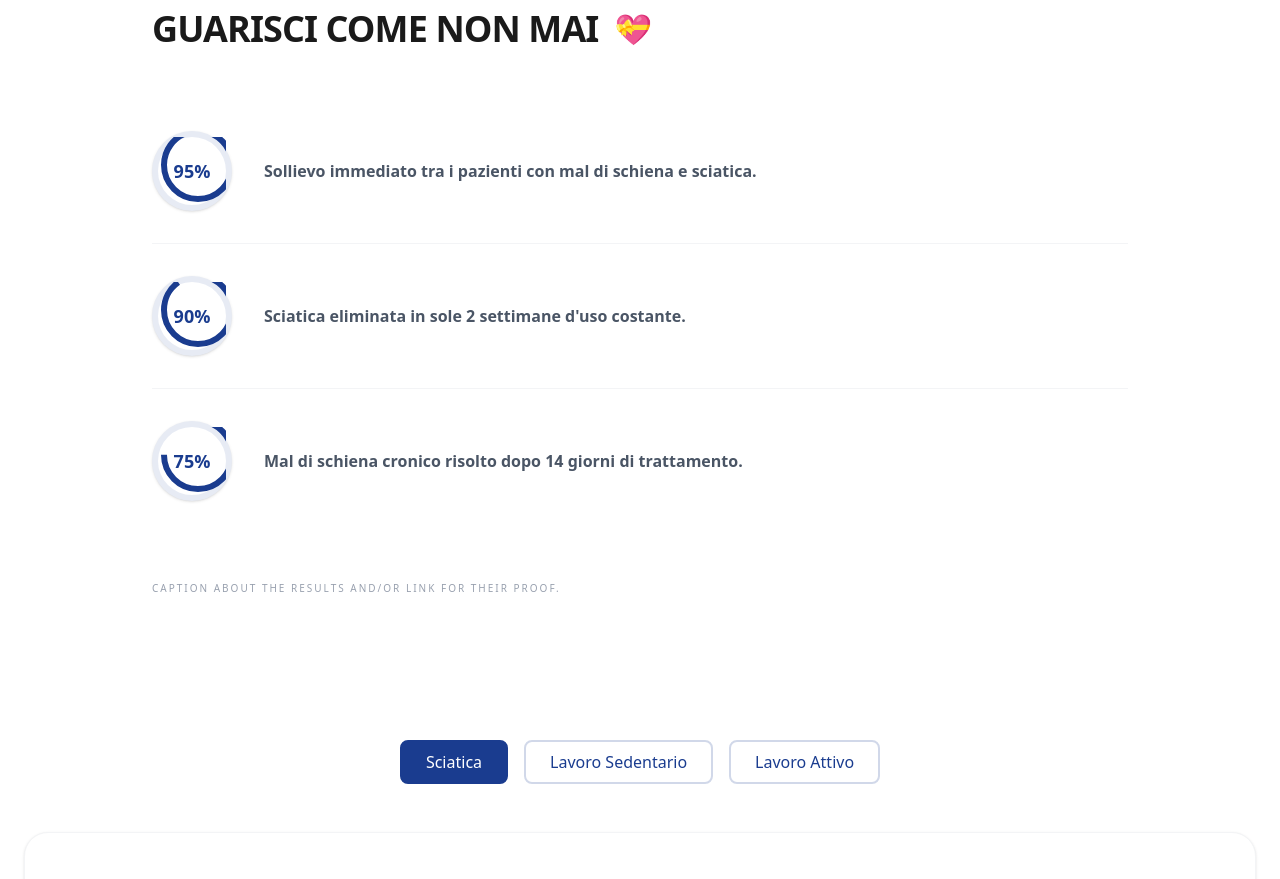
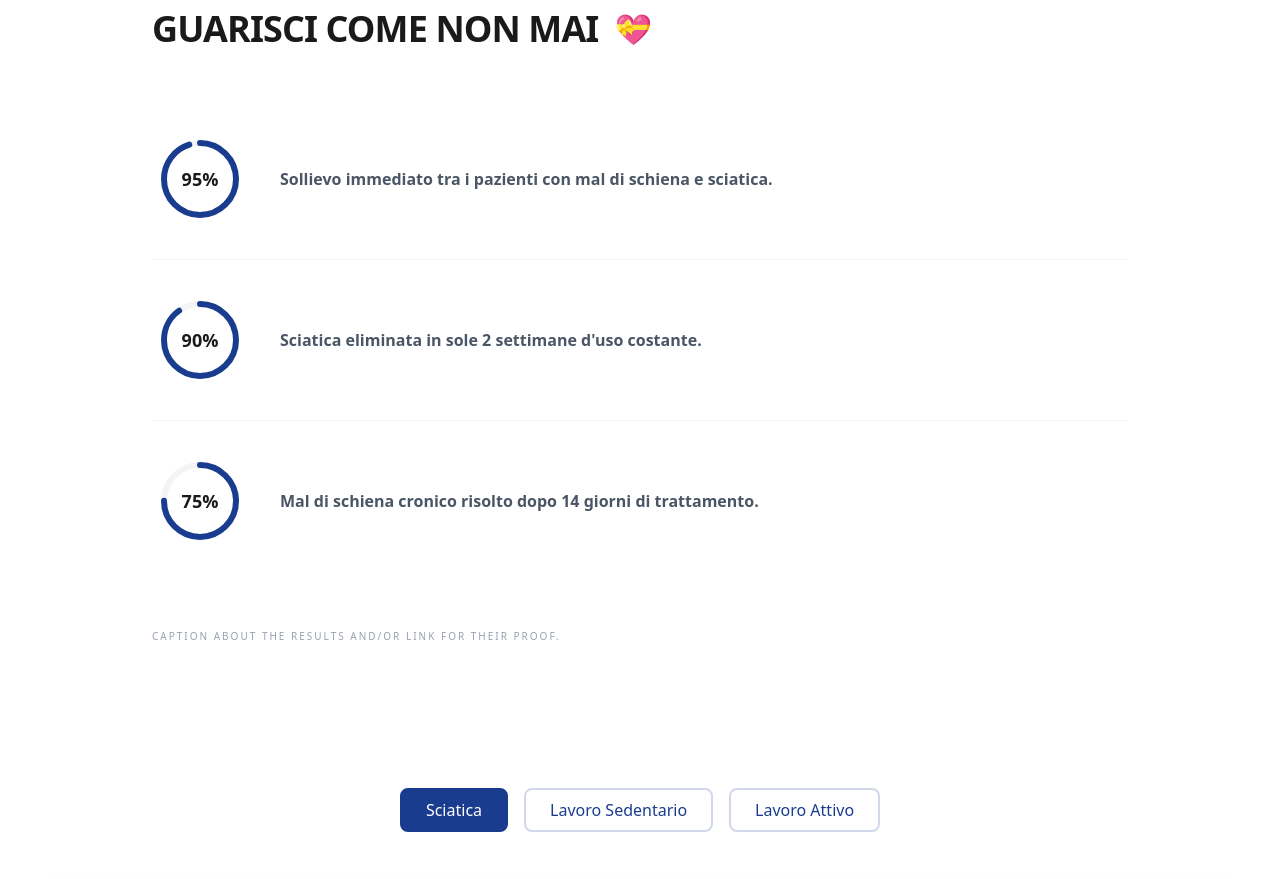
Before and after one commit to Mouadett/Wellup-project, a React (Vite) app: page / in a window 1280 px wide. Shown: the part 1280-2159 px from the top of the page. Built offline with nearby package versions, Linux system fonts and the light colour scheme.

Commit message:
fix(StatsSection): Improve progress ring rendering and styling
Refactors the `StatsRing` component to use SVG circle properties for better control over progress visualization. Adjusts sizing and adds a background track for clarity.

```diff
--- a/src/App.tsx
+++ b/src/App.tsx
@@ -1394,27 +1394,48 @@ const FeaturesBanner = () => {
 
 const StatsSection = () => {
   const { t } = useLanguage();
-  const StatsRing = ({ percentage, text, colorClass }: { percentage: number, text: string, colorClass: string }) => (
+  const StatsRing = ({ percentage, text, colorClass }: { percentage: number, text: string, colorClass: string }) => {
+    const radius = 36;
+    const circumference = 2 * Math.PI * radius;
+    const offset = circumference - (percentage / 100) * circumference;
+
+    return (
       <div className="flex items-center gap-8 py-8 border-b border-gray-100 last:border-0 group">
-      <div className={`relative w-20 h-20 rounded-full border-[6px] ${colorClass} flex items-center justify-center text-lg font-black bg-white flex-shrink-0 shadow-sm transition-transform duration-500 group-hover:scale-110`}>
-        <svg className="absolute inset-0 w-full h-full -rotate-90">
+        <div className="relative w-24 h-24 flex items-center justify-center flex-shrink-0 transition-transform duration-500 group-hover:scale-105">
+          <svg className="w-full h-full -rotate-90">
+            {/* Background Circle (Track) */}
             <circle
-            cx="40"
-            cy="40"
-            r="34"
+              cx="48"
+              cy="48"
+              r={radius}
               stroke="currentColor"
               strokeWidth="6"
               fill="transparent"
-            strokeDasharray={213.6}
-            strokeDashoffset={213.6 * (1 - percentage / 100)}
-            className="opacity-100"
+              className="text-gray-100"
+            />
+            {/* Progress Circle */}
+            <circle
+              cx="48"
+              cy="48"
+              r={radius}
+              stroke="currentColor"
+              strokeWidth="6"
+              strokeLinecap="round"
+              fill="transparent"
+              strokeDasharray={circumference}
+              initial={{ strokeDashoffset: circumference }}
+              animate={{ strokeDashoffset: offset }}
+              transition={{ duration: 1.5, ease: "easeOut" }}
+              className={colorClass}
+              style={{ strokeDashoffset: offset, transition: 'stroke-dashoffset 1.5s ease-in-out' }}
             />
           </svg>
-        <span className="relative z-10">{percentage}%</span>
+          <span className="absolute text-lg font-black text-brand-dark">{percentage}%</span>
         </div>
         <p className="text-sm md:text-base leading-relaxed font-bold text-gray-600 max-w-2xl">{text}</p>
       </div>
     );
+  };
 
   return (
     <section id="stats" className="bg-white py-16 px-6 max-w-5xl mx-auto">
```
Lines whose indentation alone changed are shown as unchanged.
